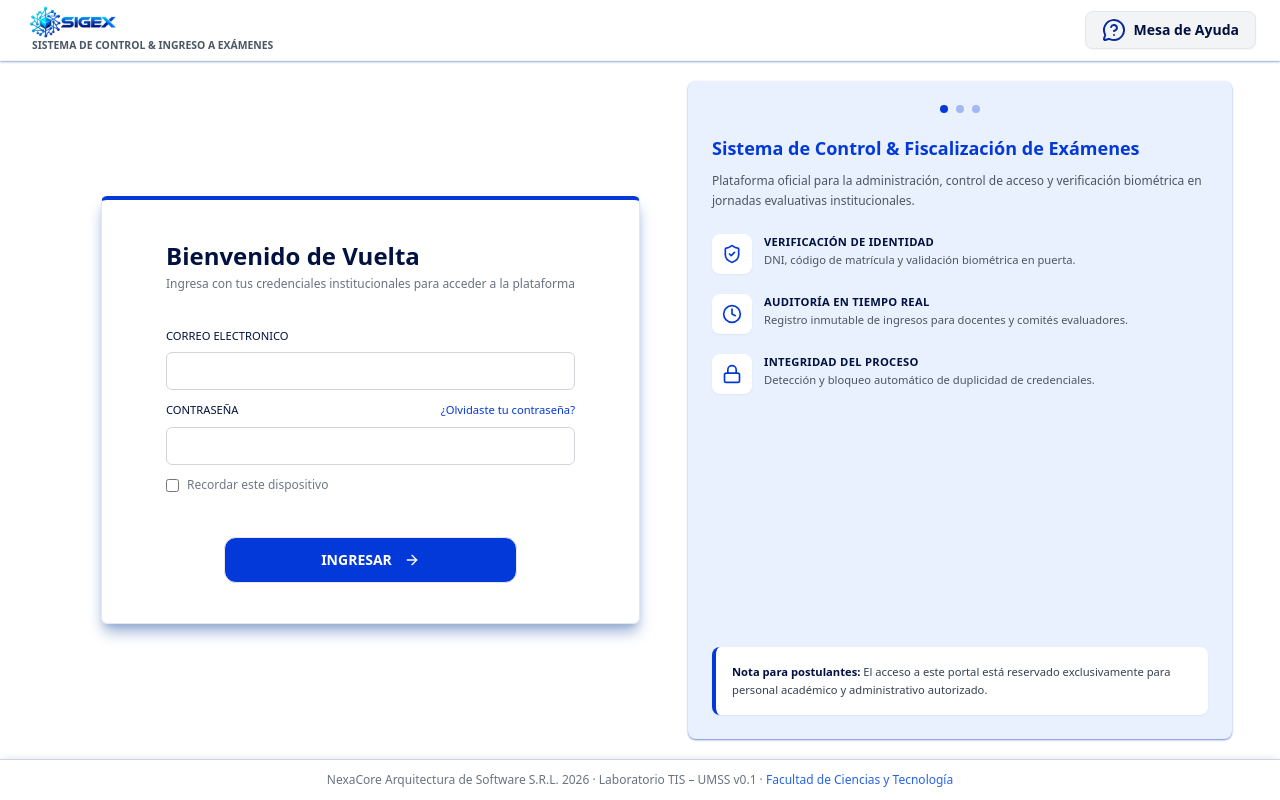
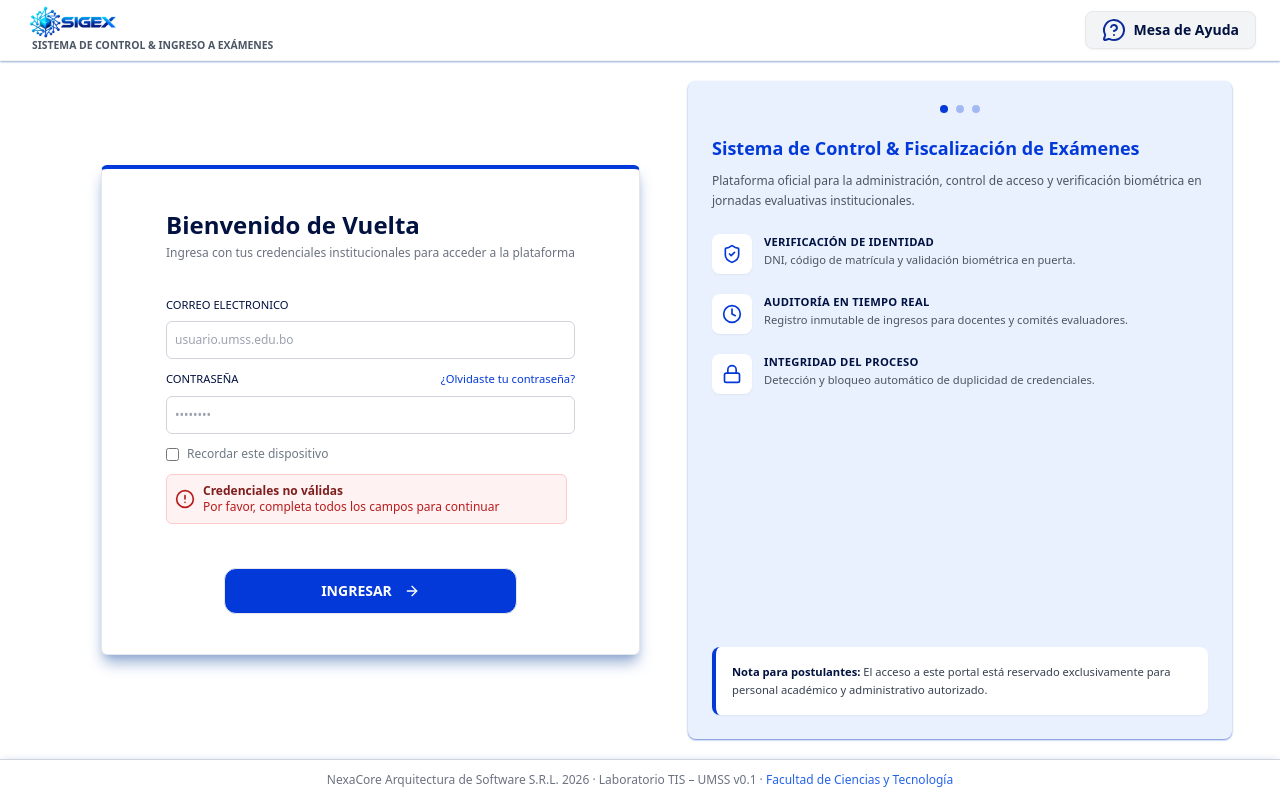
Before and after one commit to Rodrigo110620/nexacore-sigex, a React (Vite) app in the folder frontend/: page /login in a window 1280 px wide. Both pictures are taken after a click on the button "INGRESAR". Built offline with nearby package versions, Linux system fonts and the light colour scheme.

Commit message:
fix(frontend): Validaciones

```diff
--- a/frontend/src/pages/Login/Login_Sesion.tsx
+++ b/frontend/src/pages/Login/Login_Sesion.tsx
@@ -1,43 +1,165 @@
 import { ArrowRight } from 'lucide-react';
+import { useState } from 'react';
+import { useNavigate } from 'react-router-dom';
+import { CircleAlert } from 'lucide-react';
+
 export default function Login__Sesion() {
+
+    const [email, setEmail] = useState('');
+    const [password, setPassword] = useState('');
+    const [emailError, setEmailError] = useState('');
+    const [passwordError, setPasswordError] = useState('');
+    const [generalError, setGeneralError] = useState('');
+    const [loading, setLoading] = useState(false);
+
+    const navigate = useNavigate();
+    const emailRegex = /^[^\s@]+@[^\s@]+\.[^\s@]+$/;
+
+    const validateEmail = (value: string): string => {
+        if (!value.trim()) return 'El correo es obligatorio';
+        if (!emailRegex.test(value)) return 'Formato de correo inválido';
+        return '';
+    };
+
+    const validatePassword = (value: string): string => {
+        if (!value.trim()) return 'La contraseña es obligatoria';
+        if (value.length < 6) return 'Mínimo 6 caracteres';
+        return '';
+    };
+
+    const handleEmailBlur = () => {
+        if (email.trim()) {
+            setEmailError(validateEmail(email));
+        }
+    };
+
+    const handlePasswordBlur = () => {
+        if (password.trim()) {
+            setPasswordError(validatePassword(password));
+        }
+    };
+
+    const handleSubmit = async (e: React.FormEvent) => {
+        e.preventDefault();
+        setGeneralError('');
+        setEmailError('');
+        setPasswordError('');
+
+        if (!email.trim() && !password.trim()) {
+            setGeneralError('Por favor, completa todos los campos para continuar');
+            return;
+        }
+
+        const emailErr = validateEmail(email);
+        const passwordErr = validatePassword(password);
+        setEmailError(emailErr);
+        setPasswordError(passwordErr);
+
+        if (emailErr || passwordErr) return;
+
+        //BACKEND
+        setLoading(true);
+        try {
+            console.log('Enviando:', { email, password });
+
+            await new Promise(resolve => setTimeout(resolve, 1500));
+        } catch (err) {
+            setGeneralError('Credenciales no válidas. Verifica tu correo o contraseña.');
+        } finally {
+            setLoading(false);
+        }
+    };
+
     return (
-        <div className="flex flex-col gap-3 py-10 px-16 border-t-4 border-t-[#0439D9]  bg-white border shadow-lg shadow-[#92aad2] rounded-md">
+        <div className="flex flex-col gap-3 py-10 px-16 border-t-4 border-t-[#0439D9] bg-white border shadow-lg shadow-[#92aad2] rounded-md">
             <div className="flex flex-col gap-1">
                 <h1 className="text-[#011140] font-bold text-2xl">Bienvenido de Vuelta</h1>
-                <p className="text-gray-500 text-xs mb-6">Ingresa con tus credenciales institucionales para acceder a la plataforma</p>
+                <p className="text-gray-500 text-xs mb-6">
+                    Ingresa con tus credenciales institucionales para acceder a la plataforma
+                </p>
             </div>
+
             <div className="flex flex-col gap-2">
                 <label className="text-[#011140] font-medium text-[0.70rem]">CORREO ELECTRONICO</label>
                 <input
                     type="email"
-                    className="text-xs border border-gray-300 rounded-md py-2.5 px-2 focus:outline-none focus:ring-1 focus:ring-[#E1ECFF]" />
+                    value={email}
+                    onChange={(e) => {
+                        setEmail(e.target.value);
+                        if (emailError) setEmailError('');
+                        if (generalError) setGeneralError('');
+                    }}
+                    onBlur={handleEmailBlur}
+                    placeholder="usuario.umss.edu.bo"
+                    className={`text-xs border rounded-md py-2.5 px-2 focus:outline-none focus:ring-1 transition-colors ${
+                        emailError
+                            ? 'border-[#FECACA] bg-[#FEF2F2] focus:ring-[#FECACA]'
+                            : 'border-gray-300 focus:ring-[#E1ECFF]'
+                    }`} />
+                {emailError && (
+                    <p className="text-[#B91C1C] text-[0.70rem] flex items-center gap-1">
+                        <CircleAlert size={12} /> {emailError}
+                    </p>
+                )}
             </div>
+
             <div className="flex flex-col gap-2">
                 <div className="flex justify-between items-center font-medium text-[0.70rem]">
-                    <label className="text-[#011140] ">CONTRASEÑA</label>
+                    <label className="text-[#011140]">CONTRASEÑA</label>
                     <button
+                        type="button"
                         className="text-[#0439D9] hover:text-[#5086F2] hover:underline transition-colors">
                         ¿Olvidaste tu contraseña?
                     </button>
                 </div>
                 <input
                     type="password"
-                    className="text-xs border border-gray-300 rounded-md py-2.5 px-2 focus:outline-none focus:ring-1 focus:ring-[#E1ECFF]" />
+                    value={password}
+                    onChange={(e) => {
+                        setPassword(e.target.value);
+                        if (passwordError) setPasswordError('');
+                        if (generalError) setGeneralError('');
+                    }}
+                    onBlur={handlePasswordBlur}
+                    placeholder="••••••••"
+                    className={`text-xs border rounded-md py-2.5 px-2 focus:outline-none focus:ring-1 transition-colors ${
+                        passwordError
+                            ? 'border-[#FECACA] bg-[#FEF2F2] focus:ring-[#FECACA]'
+                            : 'border-gray-300 focus:ring-[#E1ECFF]'
+                    }`} />
+                {passwordError && (
+                    <p className="text-[#B91C1C] text-[0.70rem] flex items-center gap-1">
+                        <CircleAlert size={12} /> {passwordError}
+                    </p>
+                )}
             </div>
-            <div className=" flex items-center">
+
+            <div className="flex items-center">
                 <label className="text-xs text-[#6f7884] font-medium flex items-center">
                     <input type="checkbox" className="mr-2" />
                     Recordar este dispositivo
                 </label>
             </div>
+
+            {generalError && (
+                <div className="flex items-center mr-2 border border-[#FECACA] bg-[#FEF2F2] p-2 rounded-md">
+                    <CircleAlert className="text-[#B91C1C] mr-2" size={20} />
+                    <div className="flex flex-col gap-0">
+                        <p className="text-[#7F1D1D] text-xs font-bold">Credenciales no válidas</p>
+                        <p className="text-[#B91C1C] text-xs">{generalError}</p>
+                    </div>
+                </div>
+            )}
+
             <div className="flex justify-center mt-8">
                 <button
-                    className="flex items-center text-sm border py-3 px-24 bg-[#0439D9] text-white font-bold rounded-xl hover:bg-[#0027a2]">
-                    INGRESAR
-                    <ArrowRight className="ml-3" size={16} />
+                    onClick={handleSubmit}
+                    disabled={loading}
+                    className="flex items-center text-sm border py-3 px-24 bg-[#0439D9] text-white font-bold rounded-xl hover:bg-[#0027a2] disabled:opacity-50 disabled:cursor-not-allowed transition-colors">
+                    {loading ? 'INGRESANDO...' : 'INGRESAR'}
+                    {!loading && <ArrowRight className="ml-3" size={16} />}
                 </button>
             </div>
         </div>
-
     )
 }
```
